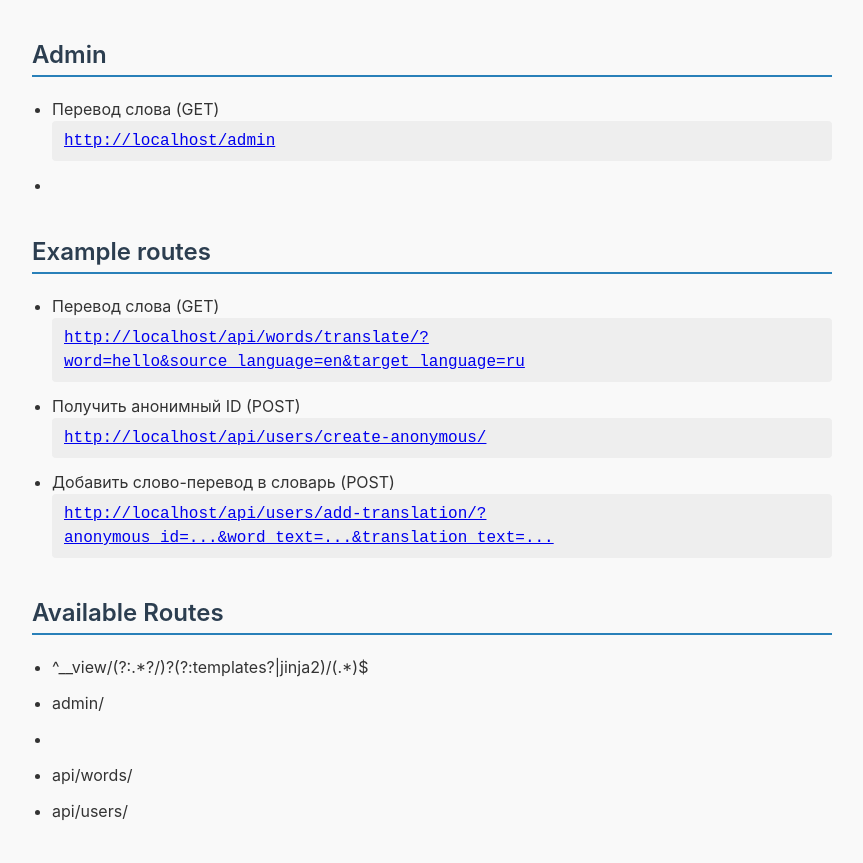
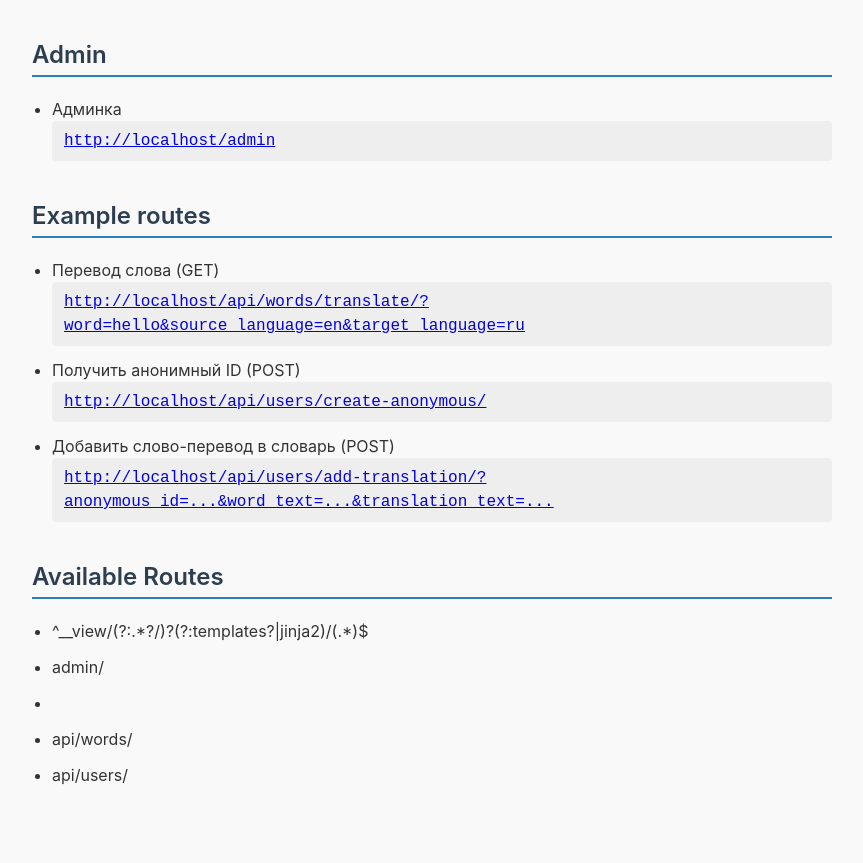
Before and after one commit to RisaGithub/languages-app, a Django app: page / in a window 1280 px wide. Shown: the whole page, without its empty margins (208-1071 px from the left). After the commit the page ends 784 px from the top, so only its background shows below. Run offline with Django 5.2, Linux system fonts and the light colour scheme.

Commit message:
change html for main page

```diff
--- a/languages_app/templates/languages_app/available_routes.html
+++ b/languages_app/templates/languages_app/available_routes.html
@@ -53,12 +53,11 @@
 	<h2>Admin</h2>
 	<ul>
 		<li>
-			Перевод слова (GET)<br>
+			Админка<br>
 			<a href="{{ base_url }}/admin" target="_blank" rel="noopener noreferrer">
 				<code>{{ base_url }}/admin</code>
 			</a>
 		</li>
-		<li>
 	</ul>
 	<h2>Example routes</h2>
 	<ul>
```
